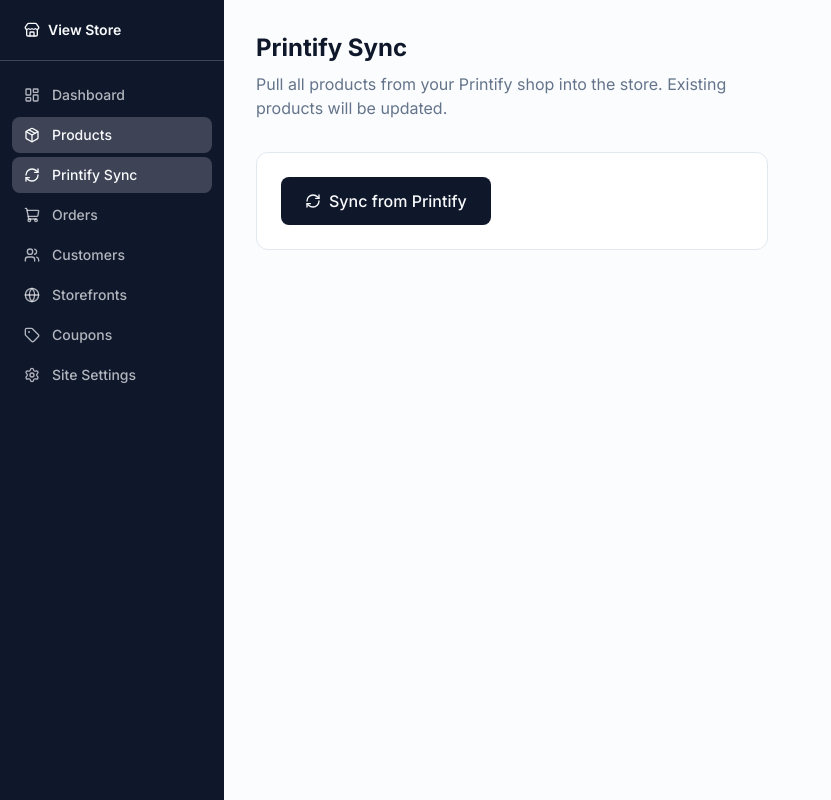
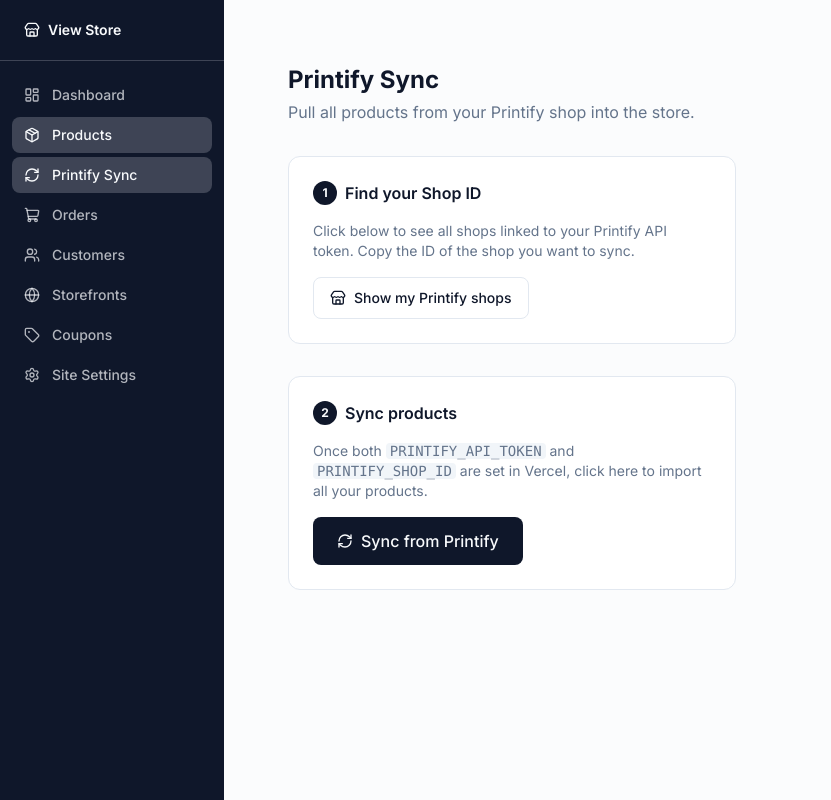
Before and after one commit to BenchmarkCiA/Amra3Scripts, a Next.js app: page /admin/products/printify in a window 1280 px wide. Shown: the whole page, without its empty margins (0-831 px from the left). Built offline with nearby package versions, Linux system fonts and the light colour scheme.

Commit message:
feat: add Printify shop finder to admin sync page

```diff
--- a/app/admin/products/printify/page.tsx
+++ b/app/admin/products/printify/page.tsx
@@ -1,12 +1,23 @@
 "use client"
 
 import { useState } from "react"
-import { RefreshCw } from "lucide-react"
+import { RefreshCw, Store, Copy, Check } from "lucide-react"
+
+interface PrintifyShop {
+  id: number
+  title: string
+  sales_channel: string
+}
 
 export default function PrintifySyncPage() {
   const [syncing, setSyncing] = useState(false)
   const [result, setResult] = useState<{ synced: number; errors: number } | null>(null)
   const [error, setError] = useState<string | null>(null)
+
+  const [shops, setShops] = useState<PrintifyShop[] | null>(null)
+  const [shopsLoading, setShopsLoading] = useState(false)
+  const [shopsError, setShopsError] = useState<string | null>(null)
+  const [copiedId, setCopiedId] = useState<number | null>(null)
 
   const handleSync = async () => {
     setSyncing(true)
@@ -24,14 +35,111 @@
     }
   }
 
+  const handleFetchShops = async () => {
+    setShopsLoading(true)
+    setShopsError(null)
+    setShops(null)
+    try {
+      const res = await fetch("/api/printify/shops")
+      const data = await res.json()
+      if (!res.ok) throw new Error(data.error ?? "Failed to fetch shops")
+      setShops(data)
+    } catch (err) {
+      setShopsError(err instanceof Error ? err.message : "Unknown error")
+    } finally {
+      setShopsLoading(false)
+    }
+  }
+
+  const copyId = (id: number) => {
+    navigator.clipboard.writeText(String(id))
+    setCopiedId(id)
+    setTimeout(() => setCopiedId(null), 2000)
+  }
+
   return (
-    <div className="max-w-lg">
-      <h1 className="text-2xl font-bold mb-2">Printify Sync</h1>
-      <p className="text-muted-foreground mb-8">
-        Pull all products from your Printify shop into the store. Existing products will be updated.
-      </p>
+    <div className="max-w-lg space-y-8 p-8">
+      <div>
+        <h1 className="text-2xl font-bold mb-1">Printify Sync</h1>
+        <p className="text-muted-foreground">
+          Pull all products from your Printify shop into the store.
+        </p>
+      </div>
 
-      <div className="bg-white rounded-xl border border-border p-6">
+      {/* Step 1 — Find Shop ID */}
+      <div className="bg-white rounded-xl border border-border p-6 space-y-4">
+        <div className="flex items-center gap-2">
+          <span className="w-6 h-6 rounded-full bg-primary text-primary-foreground text-xs font-bold flex items-center justify-center shrink-0">1</span>
+          <h2 className="font-semibold">Find your Shop ID</h2>
+        </div>
+        <p className="text-sm text-muted-foreground">
+          Click below to see all shops linked to your Printify API token. Copy the ID of the shop you want to sync.
+        </p>
+
+        <button
+          onClick={handleFetchShops}
+          disabled={shopsLoading}
+          className="flex items-center gap-2 border border-border px-4 py-2.5 rounded-lg text-sm font-medium hover:bg-muted transition-colors disabled:opacity-50"
+        >
+          <Store className="w-4 h-4" />
+          {shopsLoading ? "Loading..." : "Show my Printify shops"}
+        </button>
+
+        {shopsError && (
+          <div className="p-4 bg-destructive/10 rounded-lg">
+            <p className="text-destructive text-sm font-medium">Error</p>
+            <p className="text-sm text-muted-foreground mt-1">{shopsError}</p>
+            {shopsError.includes("PRINTIFY_API_TOKEN") && (
+              <p className="text-sm mt-2">
+                Go to <strong>Vercel &rarr; Settings &rarr; Environment Variables</strong> and add <code className="bg-muted px-1 rounded">PRINTIFY_API_TOKEN</code> with your token from Printify &rarr; My Account &rarr; Connections &rarr; API.
+              </p>
+            )}
+          </div>
+        )}
+
+        {shops && shops.length > 0 && (
+          <div className="space-y-2">
+            {shops.map((shop) => (
+              <div key={shop.id} className="flex items-center justify-between border border-border rounded-lg px-4 py-3">
+                <div>
+                  <p className="font-medium text-sm">{shop.title}</p>
+                  <p className="text-xs text-muted-foreground">
+                    ID: <code className="font-mono">{shop.id}</code> &middot; {shop.sales_channel}
+                  </p>
+                </div>
+                <button
+                  onClick={() => copyId(shop.id)}
+                  className="flex items-center gap-1.5 text-xs px-3 py-1.5 rounded-lg bg-muted hover:bg-muted/80 transition-colors font-medium"
+                >
+                  {copiedId === shop.id ? (
+                    <><Check className="w-3.5 h-3.5 text-green-600" /> Copied!</>
+                  ) : (
+                    <><Copy className="w-3.5 h-3.5" /> Copy ID</>
+                  )}
+                </button>
+              </div>
+            ))}
+            <p className="text-xs text-muted-foreground pt-1">
+              Add <code className="bg-muted px-1 rounded">PRINTIFY_SHOP_ID</code> to your Vercel environment variables with the copied value.
+            </p>
+          </div>
+        )}
+
+        {shops && shops.length === 0 && (
+          <p className="text-sm text-muted-foreground">No shops found on this Printify account.</p>
+        )}
+      </div>
+
+      {/* Step 2 — Sync */}
+      <div className="bg-white rounded-xl border border-border p-6 space-y-4">
+        <div className="flex items-center gap-2">
+          <span className="w-6 h-6 rounded-full bg-primary text-primary-foreground text-xs font-bold flex items-center justify-center shrink-0">2</span>
+          <h2 className="font-semibold">Sync products</h2>
+        </div>
+        <p className="text-sm text-muted-foreground">
+          Once both <code className="bg-muted px-1 rounded">PRINTIFY_API_TOKEN</code> and <code className="bg-muted px-1 rounded">PRINTIFY_SHOP_ID</code> are set in Vercel, click here to import all your products.
+        </p>
+
         <button
           onClick={handleSync}
           disabled={syncing}
@@ -42,8 +150,8 @@
         </button>
 
         {result && (
-          <div className="mt-6 p-4 bg-success/10 rounded-lg">
-            <p className="text-success font-medium">Sync complete!</p>
+          <div className="p-4 bg-green-50 border border-green-200 rounded-lg">
+            <p className="text-green-700 font-medium">Sync complete!</p>
             <p className="text-sm text-muted-foreground mt-1">
               {result.synced} products synced{result.errors > 0 ? `, ${result.errors} errors` : ""}.
             </p>
@@ -51,7 +159,7 @@
         )}
 
         {error && (
-          <div className="mt-6 p-4 bg-destructive/10 rounded-lg">
+          <div className="p-4 bg-destructive/10 rounded-lg">
             <p className="text-destructive font-medium">Sync failed</p>
             <p className="text-sm text-muted-foreground mt-1">{error}</p>
           </div>
--- /dev/null
+++ b/app/api/printify/shops/route.ts
@@ -0,0 +1,29 @@
+import { NextResponse } from "next/server"
+import { createClient } from "@/lib/supabase/server"
+
+export async function GET() {
+  const supabase = await createClient()
+  const { data: { user } } = await supabase.auth.getUser()
+
+  if (!user || user.email !== process.env.ADMIN_EMAIL) {
+    return NextResponse.json({ error: "Unauthorized" }, { status: 401 })
+  }
+
+  if (!process.env.PRINTIFY_API_TOKEN) {
+    return NextResponse.json({ error: "PRINTIFY_API_TOKEN is not set" }, { status: 500 })
+  }
+
+  const res = await fetch("https://api.printify.com/v1/shops.json", {
+    headers: {
+      Authorization: `Bearer ${process.env.PRINTIFY_API_TOKEN}`,
+    },
+  })
+
+  if (!res.ok) {
+    const text = await res.text()
+    return NextResponse.json({ error: `Printify error ${res.status}: ${text}` }, { status: 500 })
+  }
+
+  const shops = await res.json()
+  return NextResponse.json(shops)
+}
```
